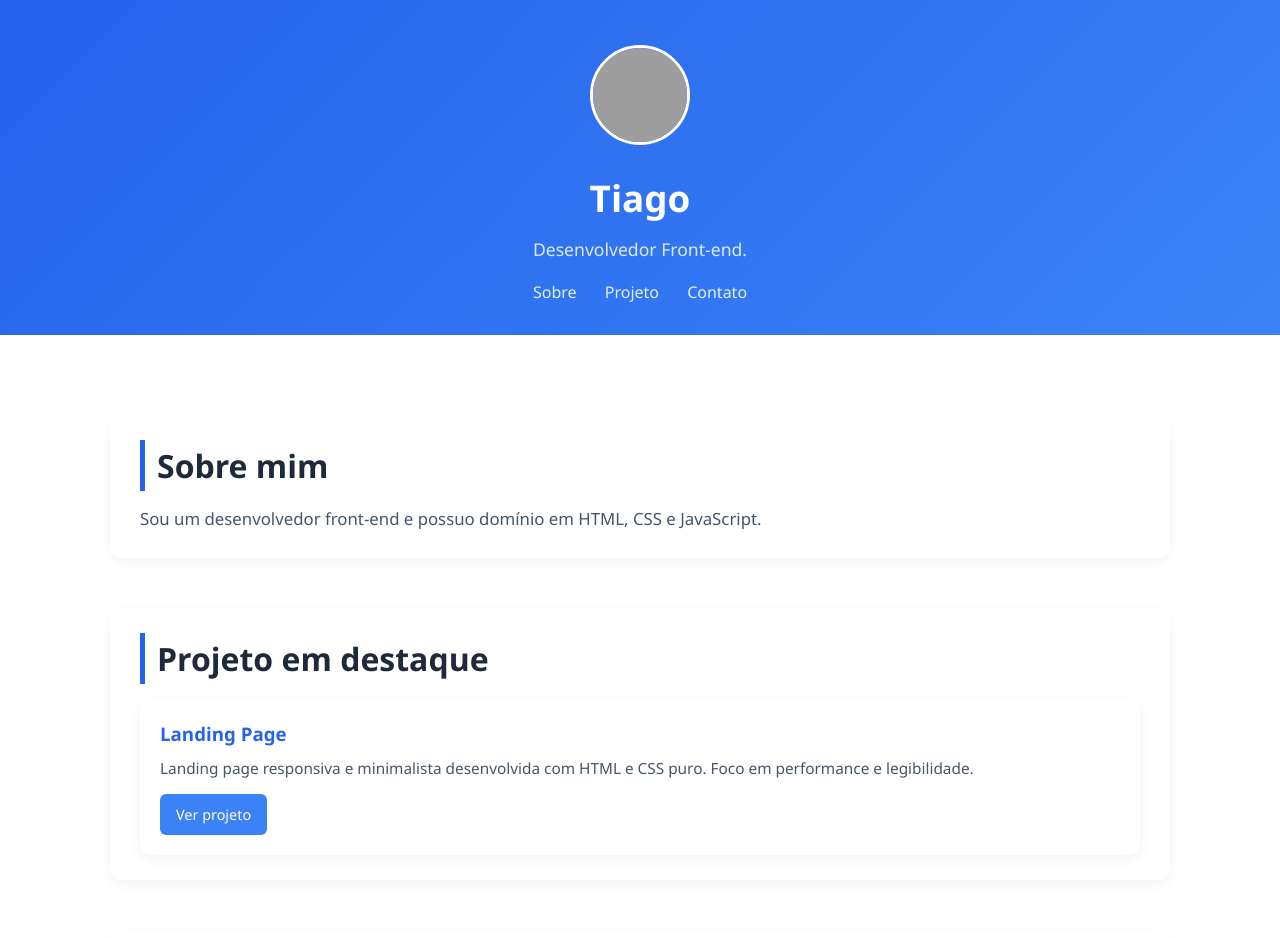
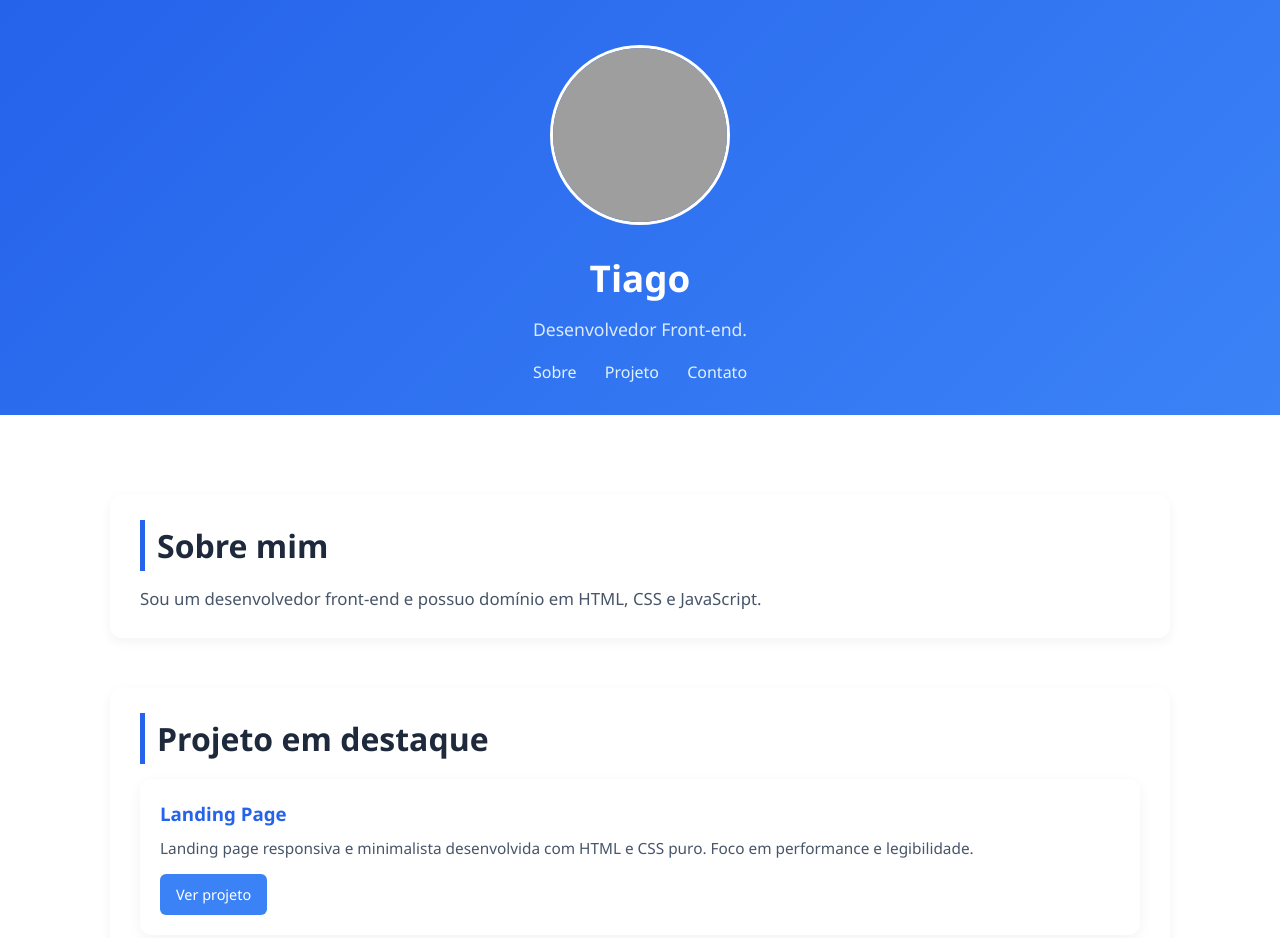
Before and after one commit to tiago903/tiago903.github.io, a plain HTML site: page index.html in a window 1280 px wide. Shown: the top 938 px of the page. Drawn offline with Linux system fonts and the light colour scheme; grey boxes are pictures that could not be loaded.

Commit message:
Update index.html

```diff
--- a/index.html
+++ b/index.html
@@ -48,8 +48,8 @@
     }
 
     header img {
-      width: 100px;
-      height: 100px;
+      width: 180px;
+      height: 180px;
       border-radius: 50%;
       margin-bottom: 16px;
       border: 3px solid white;
```
